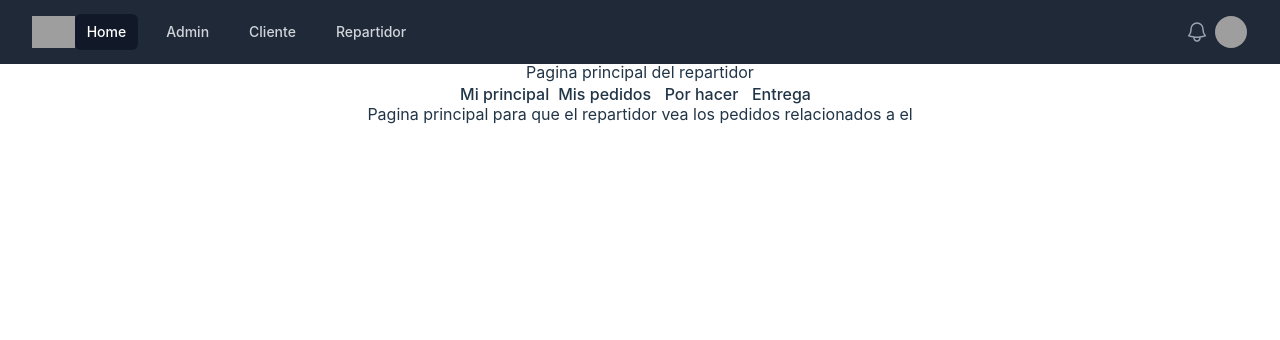
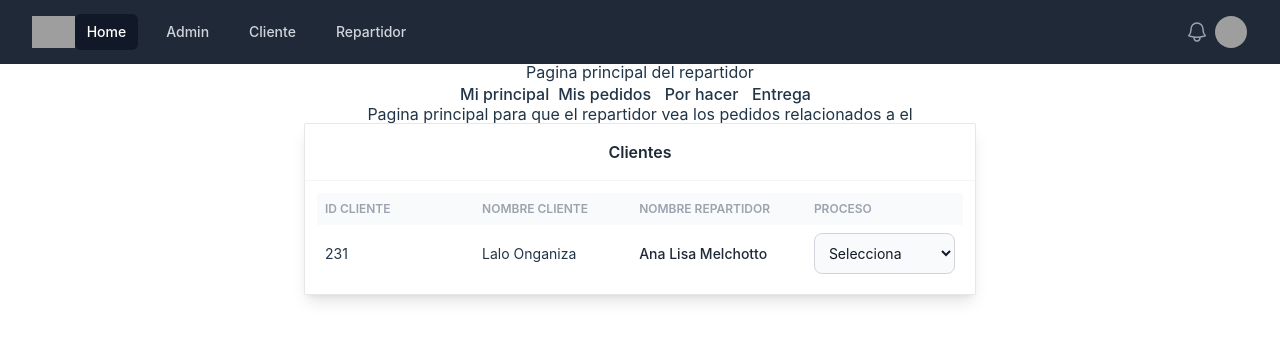
Before and after one commit to diegoalz/jugosonClient, a Vue app: page /repartidor/misPedidos in a window 1280 px wide. Shown: the top 340 px of the page. Built offline with nearby package versions, Linux system fonts and the light colour scheme; grey boxes are pictures that could not be loaded.

Commit message:
cambio campos de tablas y tabla de pedidos

```diff
--- a/src/components/Admin/TablaClientes.vue
+++ b/src/components/Admin/TablaClientes.vue
@@ -30,9 +30,7 @@
                         <tbody class="text-sm divide-y divide-gray-100">
                             <tr>
                                 <td class="p-2 whitespace-nowrap">
-                                    <div class="flex items-center">
-                                        <div class="font-medium text-gray-800">Andre Gignac</div>
-                                    </div>
+                                    <div class="text-left">andre gignac</div>
                                 </td>
                                 <td class="p-2 whitespace-nowrap">
                                     <div class="text-left">serdeluz@gmail.com</div>
--- a/src/components/Admin/TablaPedidos.vue
+++ b/src/components/Admin/TablaPedidos.vue
@@ -4,7 +4,7 @@
         <!-- component -->
         <div class="flex flex-col justify-center h-full">
         <!-- Table -->
-        <div class="w-full max-w-2xl mx-auto bg-white shadow-lg rounded-sm border border-gray-200">
+        <div class="w-full max-w-4xl mx-auto bg-white shadow-lg rounded-sm border border-gray-200">
             <header class="px-5 py-4 border-b border-gray-100">
                 <h2 class="font-semibold text-gray-800">Pedidos</h2>
             </header>
@@ -13,6 +13,18 @@
                     <table class="table-auto w-full">
                         <thead class="text-xs font-semibold uppercase text-gray-400 bg-gray-50">
                             <tr>
+                                <th class="p-2 whitespace-nowrap">
+                                    <div class="font-semibold text-left">Nombre Cliente</div>
+                                </th>
+                                <th class="p-2 whitespace-nowrap">
+                                    <div class="font-semibold text-left">ID Cliente</div>
+                                </th>
+                                <th class="p-2 whitespace-nowrap">
+                                    <div class="font-semibold text-left">ID repartidor</div>
+                                </th>
+                                <th class="p-2 whitespace-nowrap">
+                                    <div class="font-semibold text-left">nombre repartidor</div>
+                                </th>
                                 <th class="p-2 whitespace-nowrap">
                                     <div class="font-semibold text-left">Orden_Compra</div>
                                 </th>
@@ -31,11 +43,23 @@
                             <tr>
                                 <td class="p-2 whitespace-nowrap">
                                     <div class="flex items-center">
-                                        <div class="font-medium text-gray-800">Ejemplo</div>
+                                        <div class="font-medium text-gray-800">Pedro</div>
                                     </div>
                                 </td>
                                 <td class="p-2 whitespace-nowrap">
-                                    <div class="text-left">Ebanos #312 Col. Peruania</div>
+                                    <div class="text-left">1323</div>
+                                </td>
+                                <td class="p-2 whitespace-nowrap">
+                                    <div class="text-left font-medium text-gray-800">1234</div>
+                                </td>
+                                <td class="p-2 whitespace-nowrap">
+                                    <div class="text-left font-medium text-gray-800">Fulgencio</div>
+                                </td>
+                                <td class="p-2 whitespace-nowrap">
+                                    <div class="text-left font-medium text-gray-800">132</div>
+                                </td>
+                                <td class="p-2 whitespace-nowrap">
+                                    <div class="text-left font-medium text-gray-800">Ebanos 312</div>
                                 </td>
                                 <td class="p-2 whitespace-nowrap">
                                     <div class="text-left font-medium text-gray-800">Activo</div>
--- a/src/components/Repartidor/MisPedidos.vue
+++ b/src/components/Repartidor/MisPedidos.vue
@@ -1,5 +1,61 @@
 <template>
     <h1>Pagina principal para que el repartidor vea los pedidos relacionados a el</h1>
+
+
+    <!-- component -->
+    <div class="flex flex-col justify-center h-full">
+        <!-- Table -->
+        <div class="w-full max-w-2xl mx-auto bg-white shadow-lg rounded-sm border border-gray-200">
+            <header class="px-5 py-4 border-b border-gray-100">
+                <h2 class="font-semibold text-gray-800">Clientes</h2>
+            </header>
+            <div class="p-3">
+                <div class="overflow-x-auto">
+                    <table class="table-auto w-full">
+                        <thead class="text-xs font-semibold uppercase text-gray-400 bg-gray-50">
+                            <tr>
+                                <th class="p-2 whitespace-nowrap">
+                                    <div class="font-semibold text-left">ID CLIENTE</div>
+                                </th>
+                                <th class="p-2 whitespace-nowrap">
+                                    <div class="font-semibold text-left">Nombre cliente</div>
+                                </th>
+                                <th class="p-2 whitespace-nowrap">
+                                    <div class="font-semibold text-left">Nombre repartidor</div>
+                                </th>
+                                <th class="p-2 whitespace-nowrap">
+                                    <div class="font-semibold text-left">Proceso</div>
+                                </th>
+                            </tr>
+                        </thead>
+                        <tbody class="text-sm divide-y divide-gray-100">
+                            <tr>
+                                <td class="p-2 whitespace-nowrap">
+                                    <div class="text-left">231</div>
+                                </td>
+                                <td class="p-2 whitespace-nowrap">
+                                    <div class="text-left">Lalo Onganiza</div>
+                                </td>
+                                <td class="p-2 whitespace-nowrap">
+                                    <div class="text-left font-medium text-gray-800">Ana Lisa Melchotto</div>
+                                </td>
+                                <td class="p-2 whitespace-nowrap">
+                                    <select id="countries" class="bg-gray-50 border border-gray-300 text-gray-900 text-sm rounded-lg focus:ring-blue-500 focus:border-blue-500 block w-full p-2.5 dark:bg-gray-700 dark:border-gray-600 dark:placeholder-gray-400 dark:text-white dark:focus:ring-blue-500 dark:focus:border-blue-500">
+                                    <option selected>Selecciona</option>
+                                    <option value="prep">En preparación</option>
+                                    <option value="camino">En camino</option>
+                                    <option value="revision">En revision</option>
+                                    <option value="Rechazado">Rechazado</option>
+                                    </select>
+                                </td>
+                            </tr>
+                        </tbody>
+                    </table>
+                </div>
+            </div>
+        </div>
+    </div>
+
 </template>
 
 <script>
```
